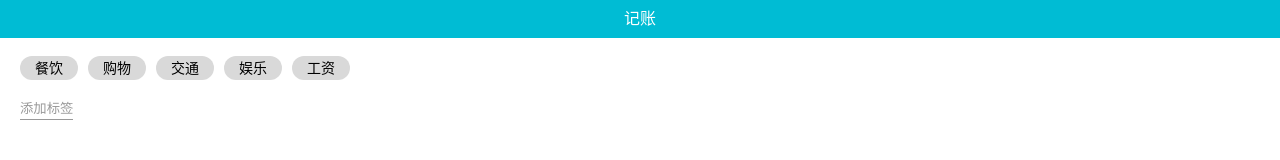
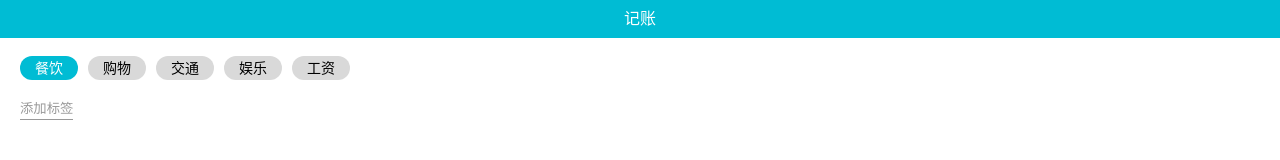
Before and after one commit to yingjieweb/charge2, a React app: page /#/money in a window 1280 px wide. Shown: the top 160 px of the page. Built offline with nearby package versions, Linux system fonts and the light colour scheme.

Commit message:
feat: basic finish TagsSection.tsx

```diff
--- a/src/views/money/components/TagsSection.tsx
+++ b/src/views/money/components/TagsSection.tsx
@@ -7,9 +7,14 @@ type Props = {
 }
 
 const TagsSection:React.FC<Props> = (props) => {
+  const selectedTag = props.value;
   const [tags, setTags] = useState<string[]>(['餐饮', '购物', '交通', '娱乐', '工资']);
 
-  const selectedTag = props.value;
+  const onclickTag = (tag:string) => {
+    if (tag !== selectedTag){
+      props.onChange(tag);
+    }
+  }
   const onAddTag = () => {
     const newTagName = window.prompt('请输入新的标签名');
     if (newTagName !== null && newTagName !== ''){
@@ -18,15 +23,17 @@ const TagsSection:React.FC<Props> = (props) => {
       window.alert('标签名不能为空');
     }
   }
-  const onclickTag = (tag:string) => {
-    if (tag !== selectedTag){
-      props.onChange(tag);
-    }
-  }
+
   return (
       <Wrapper>
         <ol>
-          {tags.map(tag => <li key={tag} onClick={() => {onclickTag(tag)}} className={selectedTag === tag ? 'selected' : ''}>{tag}</li>)}
+          {tags.map(tag =>
+              <li key={tag}
+                  onClick={() => {onclickTag(tag)}}
+                  className={selectedTag === tag ? 'selected' : ''}>
+                {tag}
+              </li>)
+          }
         </ol>
         <button onClick={onAddTag}>添加标签</button>
       </Wrapper>
--- a/src/views/money/index.tsx
+++ b/src/views/money/index.tsx
@@ -1,19 +1,30 @@
-import React from "react";
+import React, {useState} from "react";
 import Layout from "../../components/Layout";
 import {TagsSection} from "./components/TagsSection";
 import {NoteSection} from "./components/NoteSection";
 import {CategorySection} from "./components/CategorySection";
 import {NumberPadSection} from "./components/NumberPadSection";
 
+function Money() {
+  const [selected, setSelected] = useState({
+    tag: '餐饮',
+    note: '',
+    category: '-' as ('-' | '+'),
+    amount: '0',
+    createdTime: new Date()
+  })
 
-function Labels() {
+  const onChange = (obj: Partial<typeof selected>) => {
+    setSelected({...selected, ...obj})
+  }
+
   return (
       <Layout title={'记账'}>
-        <TagsSection value={'标签'} onChange={() => {}}/>
+        <TagsSection value={selected.tag} onChange={(tag) => {onChange({tag})}}/>
         <NoteSection value={'备注'} onChange={() => {}}/>
         <CategorySection value={'+'} onChange={() => {}}/>
         <NumberPadSection value={'1111'}/>
       </Layout>
   )
 }
-export default Labels;
+export default Money;
```
